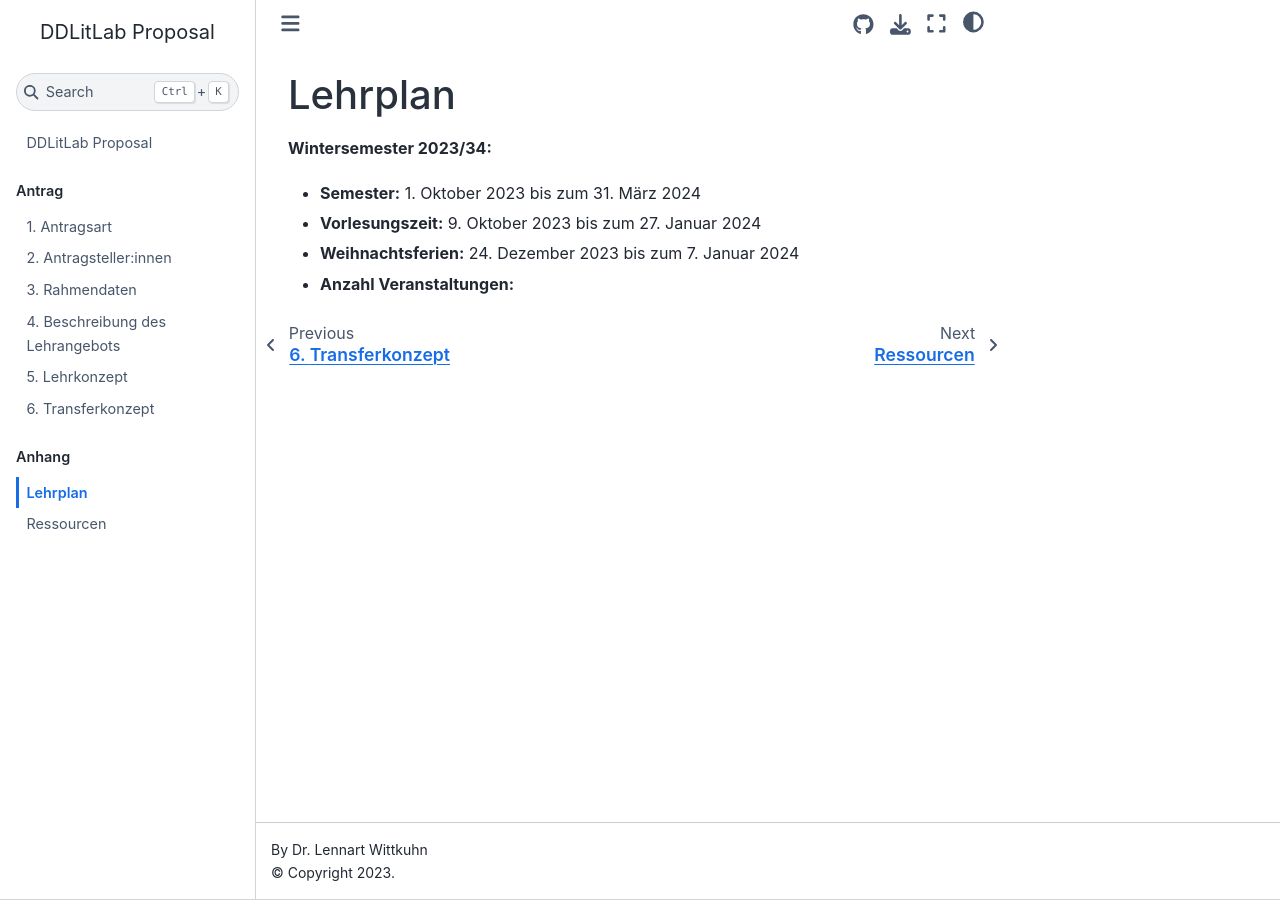
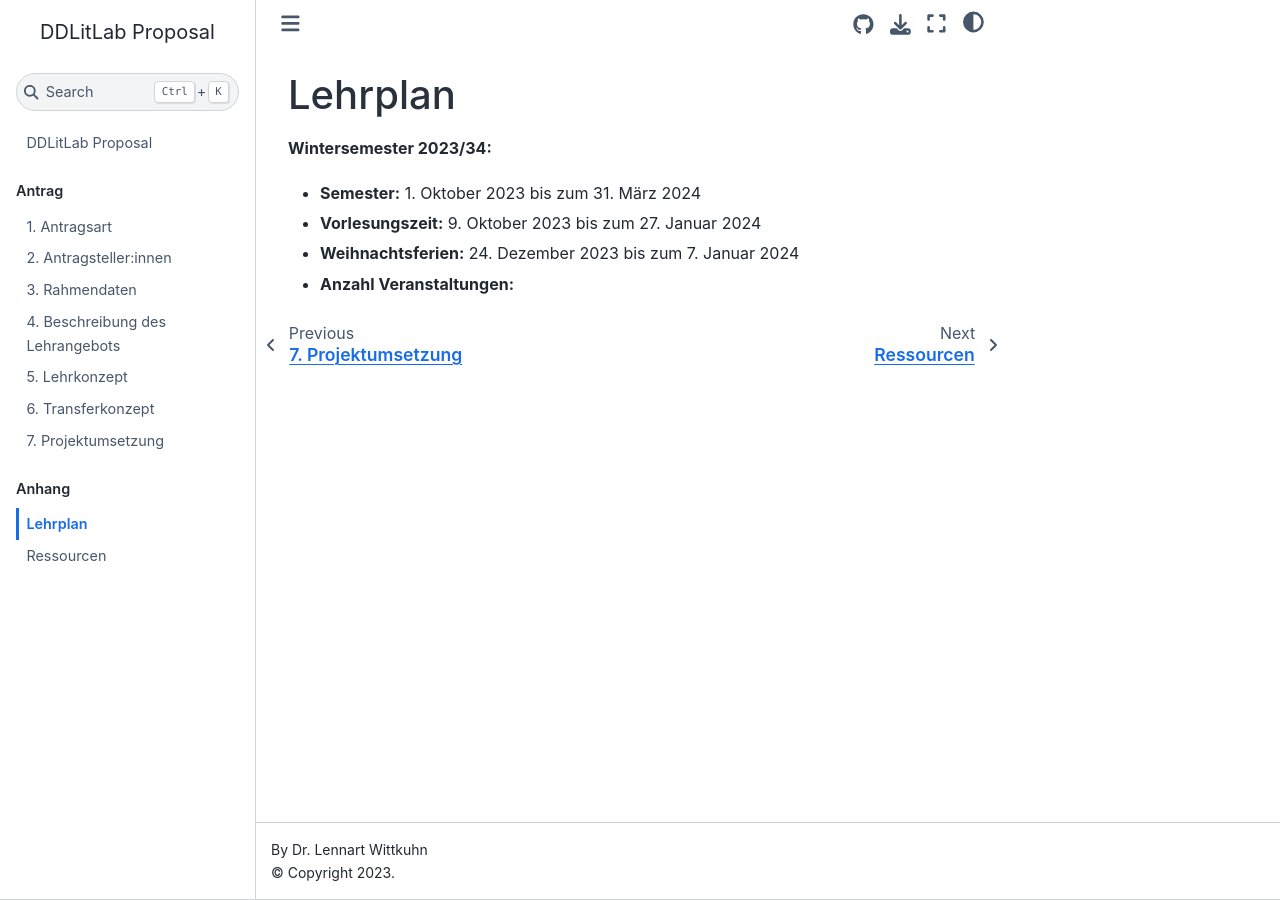
Before and after one commit to lnnrtwttkhn/ddlitlab-proposal, a Jupyter Book: the page built from docs/lehrplan.ipynb, in a window 1280 px wide. Built offline with Jupyter Book 1.0.4 settings and Sphinx 7.4.7 and the Sphinx Book theme 1.1.4, drawn with Linux system fonts in a browser that asks for light colours.

Commit message:
add projektumsetzung

```diff
--- a/docs/_toc.yml
+++ b/docs/_toc.yml
@@ -13,6 +13,7 @@ parts:
     - file: lehrangebot
     - file: lehrkonzept
     - file: transferkonzept
+    - file: projektumsetzung
   - caption: Anhang
     numbered: false
     chapters:
```
Also changed, not shown: docs/projektumsetzung.ipynb (added).
